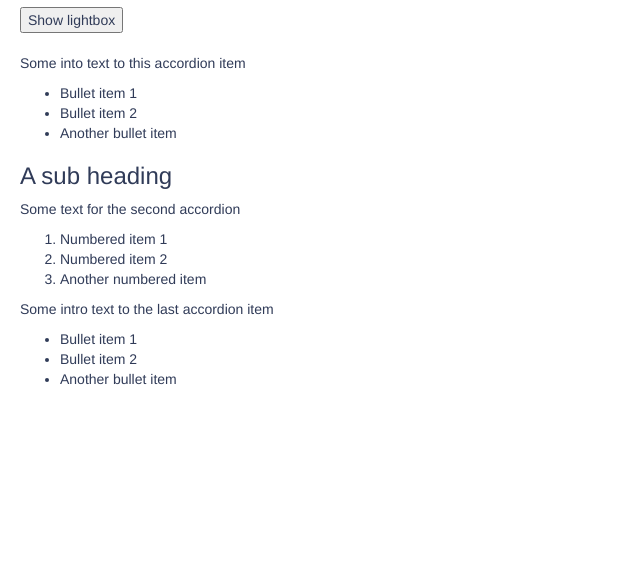
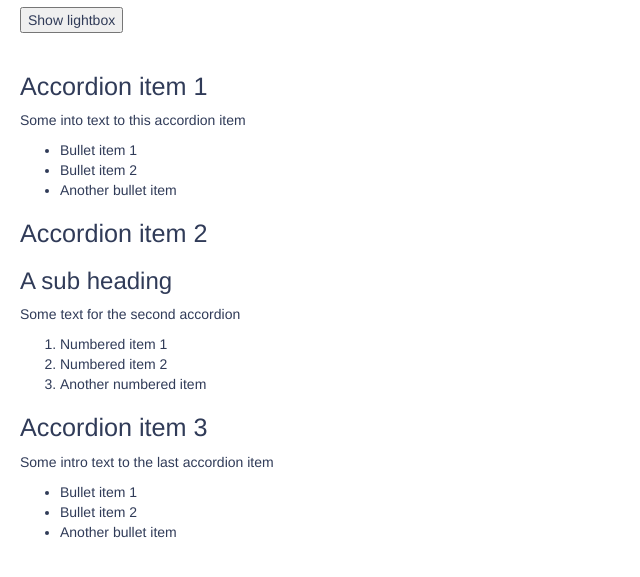
Before and after one commit to neojato/AngularJS-manipulate-dom, a plain HTML site: page index.html in a window 1280 px wide. Shown: the part 83-660 px from the top of the page, without its empty margins (0-640 px from the left). Drawn offline with nearby package versions, Linux system fonts and the light colour scheme.

Commit message:
Step 18: Add titles

```diff
--- a/index.html
+++ b/index.html
@@ -22,7 +22,7 @@
       <button data-ng-click="lightboxObject.toggleView()">Show lightbox</button>
 
       <div data-my-accordion>
-        <div data-my-item>
+        <div data-my-item title="Accordion item 1">
           <p>Some into text to this accordion item</p>
           <ul>
             <li>Bullet item 1</li>
@@ -30,7 +30,7 @@
             <li>Another bullet item</li>
           </ul>
         </div>
-        <div data-my-item>
+        <div data-my-item title="Accordion item 2">
           <h3>A sub heading</h3>
           <p>Some text for the second accordion</p>
           <ol>
@@ -39,7 +39,7 @@
             <li>Another numbered item</li>
           </ol>
         </div>
-        <div data-my-item>
+        <div data-my-item title="Accordion item 3">
           <p>Some intro text to the last accordion item</p>
           <ul>
             <li>Bullet item 1</li>
--- a/scripts/directives/uiDirectives.js
+++ b/scripts/directives/uiDirectives.js
@@ -30,9 +30,12 @@ angular.module('ui.directives', [])
       restrict: 'AEC',
       require: '^myAccordion',
       transclude: true,
+      scope: {
+        title: '@'
+      },
       link: function(scope, element, attrs, parentCtrl) {
         // code here will run when the directive is called
       },
-      template: '<div class="accordianContent" data-ng-transclude></div>'
+      template: '<h2>{{title}}</h2><div class="accordionContent" data-ng-transclude></div>'
     };
   });
```
